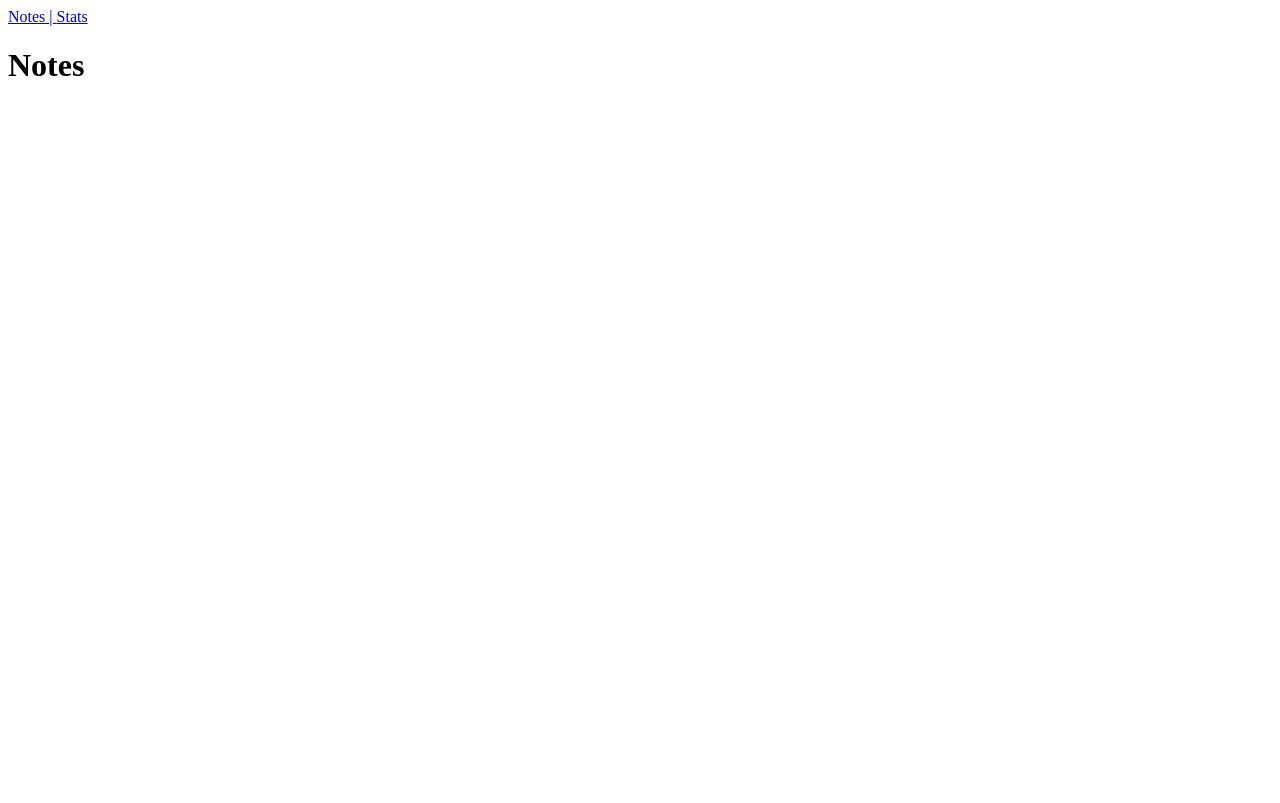
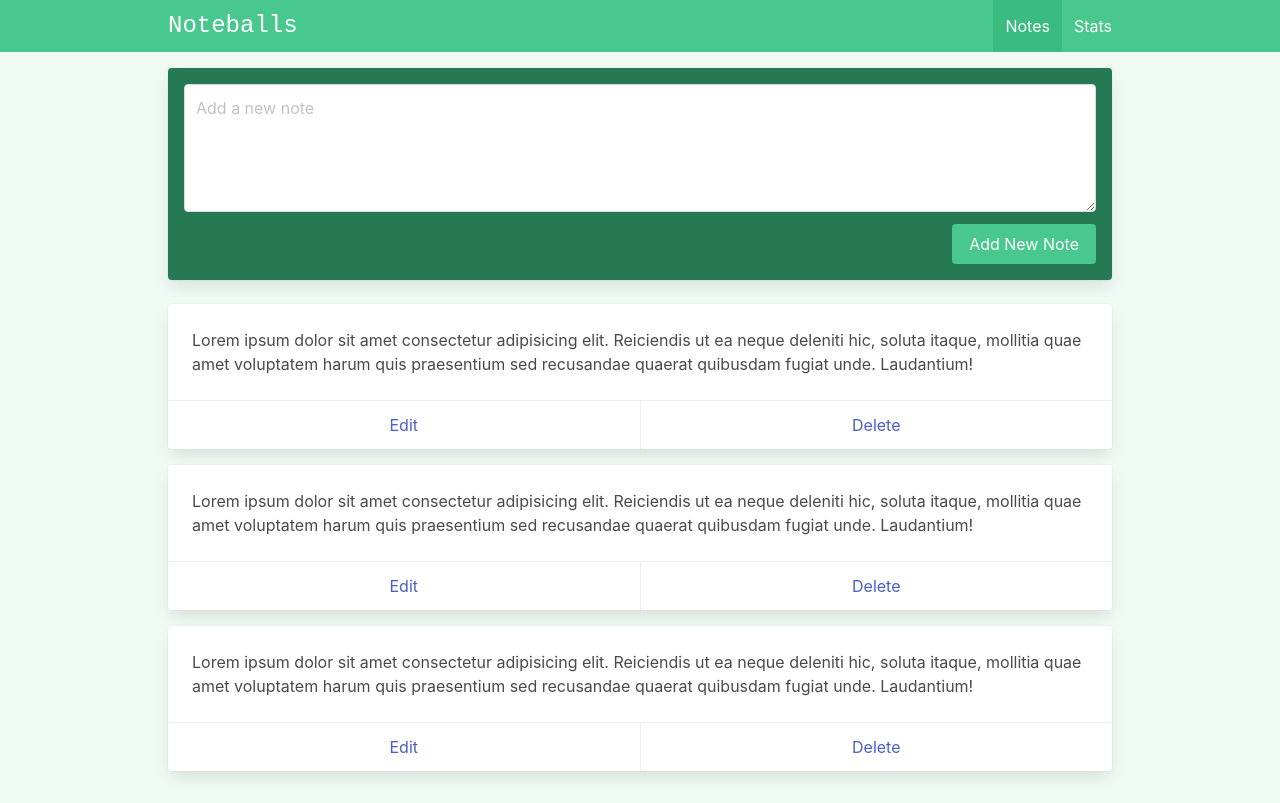
Before and after one commit to tankoi/vue-composition-api-noteballs, a Vue app: page / in a window 1280 px wide. Built offline with nearby package versions, Linux system fonts and the light colour scheme.

Commit message:
2: Noteballs: Bulma & Design

```diff
--- a/index.html
+++ b/index.html
@@ -1,5 +1,5 @@
 <!DOCTYPE html>
-<html lang="en">
+<html lang="en" class="has-background-success-light">
   <head>
     <meta charset="UTF-8" />
     <link rel="icon" href="/favicon.ico" />
--- a/package.json
+++ b/package.json
@@ -7,6 +7,7 @@
     "preview": "vite preview --port 5050"
   },
   "dependencies": {
+    "bulma": "^0.9.4",
     "vue": "^3.2.33",
     "vue-router": "^4.0.15"
   },
--- a/src/App.vue
+++ b/src/App.vue
@@ -1,5 +1,19 @@
 <template>
-  <router-link to="/">Notes | </router-link>
-  <router-link to="stats">Stats</router-link>
-  <router-view/>
+  <nav-bar/>
+  <div class="container is-max-desktop px-2 py-4">
+    <router-view/>
+  </div>
 </template>
+
+<script setup>
+/*
+  imports
+*/
+import NavBar from '@/components/layout/NavBar.vue';
+
+
+</script>
+
+<style>
+@import 'bulma/css/bulma.min.css';
+</style>
--- /dev/null
+++ b/src/components/layout/NavBar.vue
@@ -0,0 +1,76 @@
+<template>
+  <nav
+    class="navbar is-success"
+    aria-label="main navigation"
+    role="navigation"
+  >
+    <div class="container is-max-desktop px-2">
+    <div class="navbar-brand">
+      <div class="navbar-item is-size-4 is-family-monospace">
+        Noteballs
+      </div>
+
+      <a
+        @click.prevent="showMobileNav = !showMobileNav"
+        class="navbar-burger"
+        :class="{ 'is-active' : showMobileNav }"
+        aria-expanded="false"
+        aria-label="menu"
+        data-target="navbarBasicExample"
+        role="button"
+      >
+        <span aria-hidden="true"></span>
+        <span aria-hidden="true"></span>
+        <span aria-hidden="true"></span>
+      </a>
+    </div>
+
+    <div
+      id="navbarBasicExample"
+      class="navbar-menu"
+      :class="{ 'is-active' : showMobileNav }"
+    >
+      <div class="navbar-end">
+        <router-link
+          class="navbar-item active"
+          to="/"
+          active-class="is-active"
+        >
+          Notes
+        </router-link>
+        <router-link
+          class="navbar-item"
+          to="/stats"
+          active-class="is-active"
+        >
+          Stats
+        </router-link>
+      </div>
+    </div>
+    </div>
+
+  </nav>
+</template>
+
+<script setup>
+/*
+  imports
+*/
+import { ref } from 'vue';
+
+/*
+  mobile nav
+*/
+const showMobileNav = ref(false)
+
+</script>
+
+<style>
+@media (max-width: 1023px) {
+  .navbar-menu {
+    position: absolute;
+    left: 0;
+    width: 100%;
+  }
+}
+</style>
--- a/src/views/ViewNotes.vue
+++ b/src/views/ViewNotes.vue
@@ -1,6 +1,36 @@
 <template>
   <div class="notes">
-    <h1>Notes</h1>
+    <div class="card has-background-success-dark p-4 mb-5">
+      <div class="field">
+        <div class="control">
+          <textarea class="textarea" placeholder="Add a new note"/>
+        </div>
+      </div>
+      <div class="field is-grouped is-grouped-right">
+        <div class="control">
+          <button
+            class="button is-link has-background-success">
+              Add New Note
+            </button
+          >
+        </div>
+      </div>
+    </div>
+
+    <div
+      v-for="i in 3"
+      class="card mb-4"
+    >
+      <div class="card-content">
+        <div class="content">
+          Lorem ipsum dolor sit amet consectetur adipisicing elit. Reiciendis ut ea neque deleniti hic, soluta itaque, mollitia quae amet voluptatem harum quis praesentium sed recusandae quaerat quibusdam fugiat unde. Laudantium!
+        </div>
+      </div>
+      <footer class="card-footer">
+        <a href="#" class="card-footer-item">Edit</a>
+        <a href="#" class="card-footer-item">Delete</a>
+      </footer>
+    </div>
   </div>
 </template>
 
```
Also changed, not shown: 1 other file (tests, documents, lock files or other folders).
